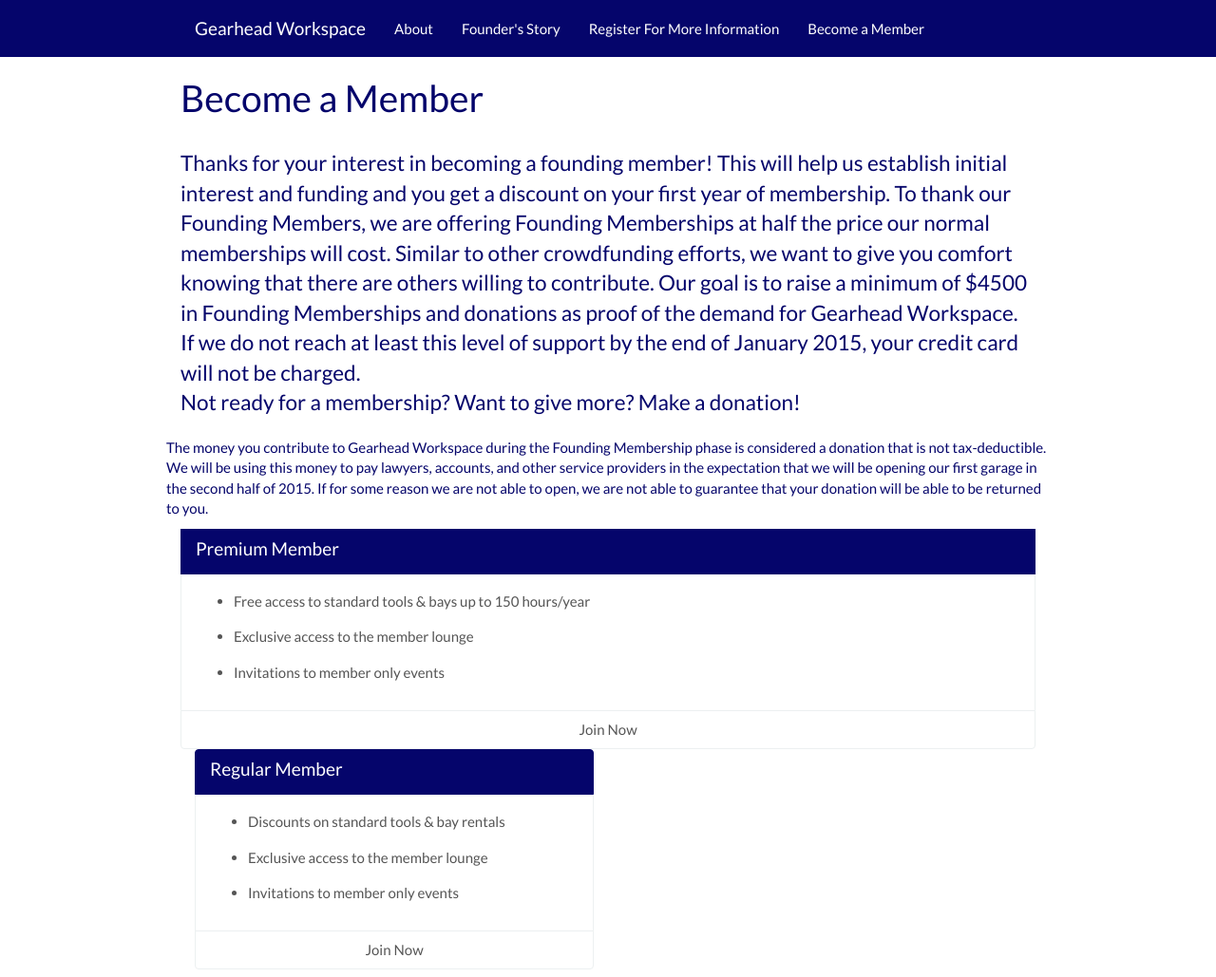
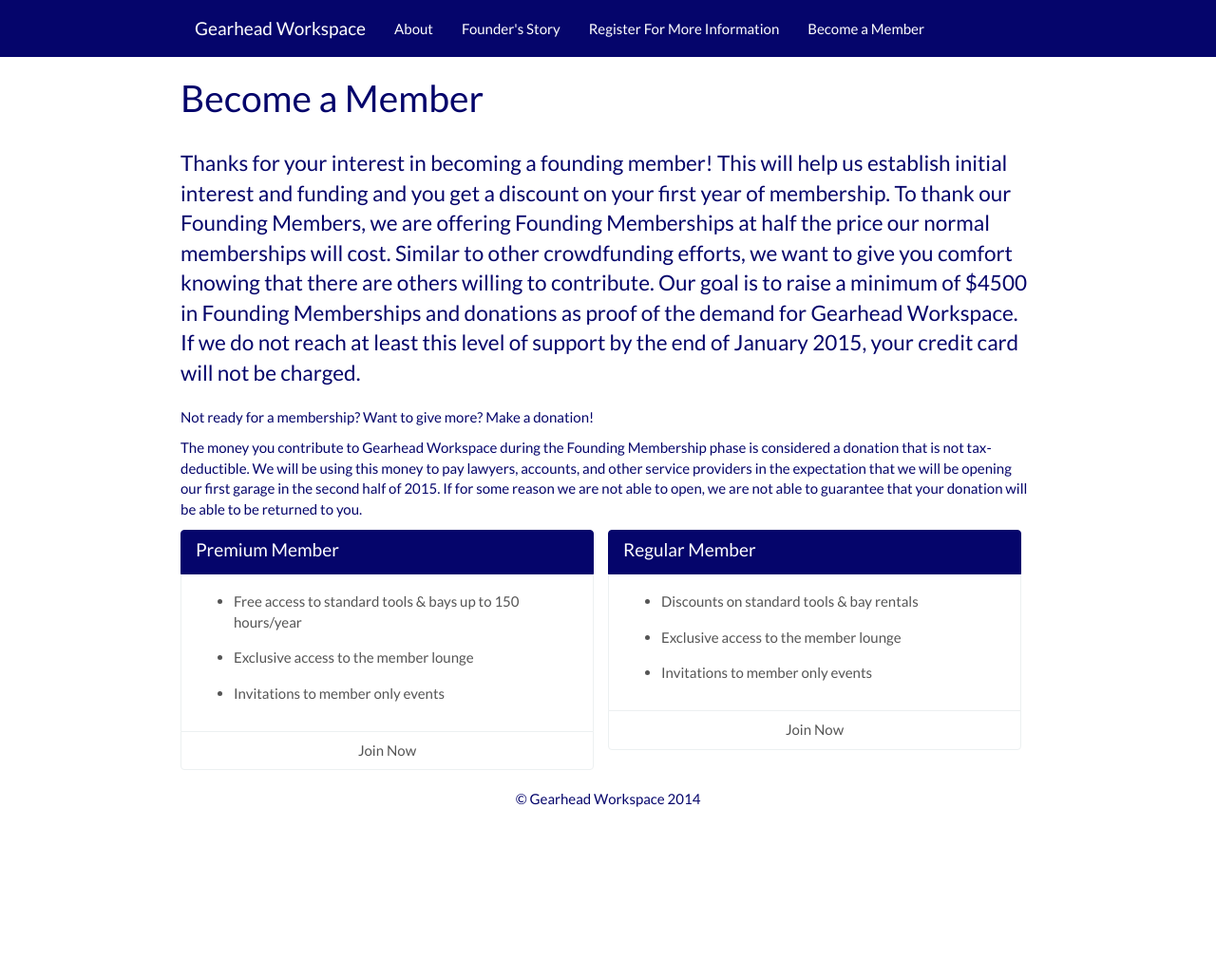
Before and after one commit to GearheadWorkspace/gearheadworkspace, a Django app: page /membership/ in a window 1280 px wide. Shown: the top 1029 px of the page at 95% size. After the commit the page ends 850 px from the top, so only its background shows below. Run offline with Django 3.2, Linux system fonts and the light colour scheme; some libraries are stand-ins or nearby versions.

Commit message:
fixed html

```diff
--- a/templates/membership.html
+++ b/templates/membership.html
@@ -9,15 +9,15 @@
 
     <p class="lead">
       Thanks for your interest in becoming a founding member! This will help us establish initial interest and funding and you get a discount on your first year of membership. To thank our Founding Members, we are offering Founding Memberships at half the price our normal memberships will cost. Similar to other crowdfunding efforts, we want to give you comfort knowing that there are others willing to contribute. Our goal is to raise a minimum of $4500 in Founding Memberships and donations as proof of the demand for Gearhead Workspace. If we do not reach at least this level of support by the end of January 2015, your credit card will not be charged.
-	  <br>
+    </p>
+
+    <p>
       Not ready for a membership? Want to give more? Make a donation!
     </p>
 
-	<div class="row">
     <p>
       The money you contribute to Gearhead Workspace during the Founding Membership phase is considered a donation that is not tax-deductible. We will be using this money to pay lawyers, accounts, and other service providers in the expectation that we will be opening our first garage in the second half of 2015. If for some reason we are not able to open, we are not able to guarantee that your donation will be able to be returned to you.
     </p>
-	</div
 
     {% include "partials/membership_options.html" %}
 
```
Lines whose indentation alone changed are shown as unchanged.
